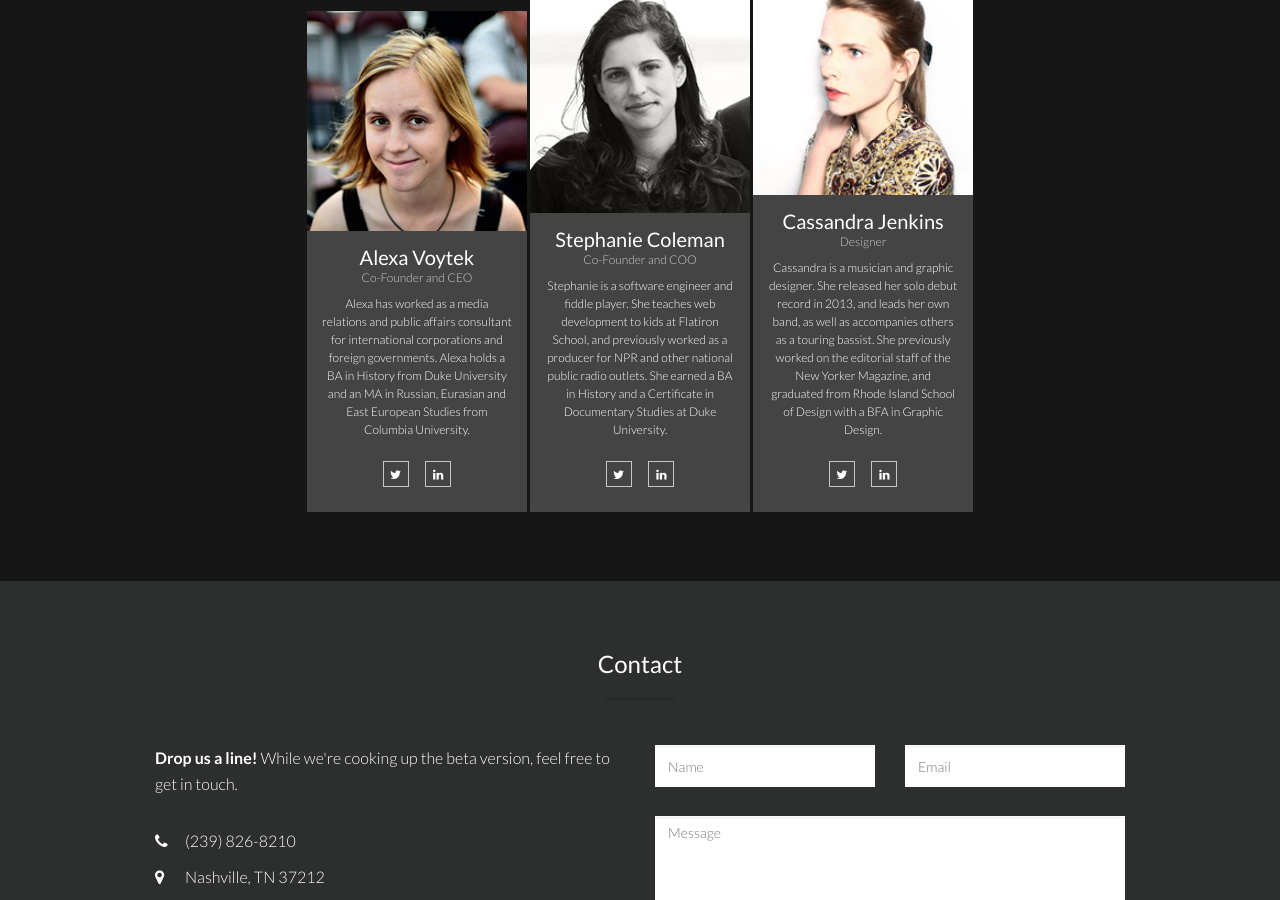
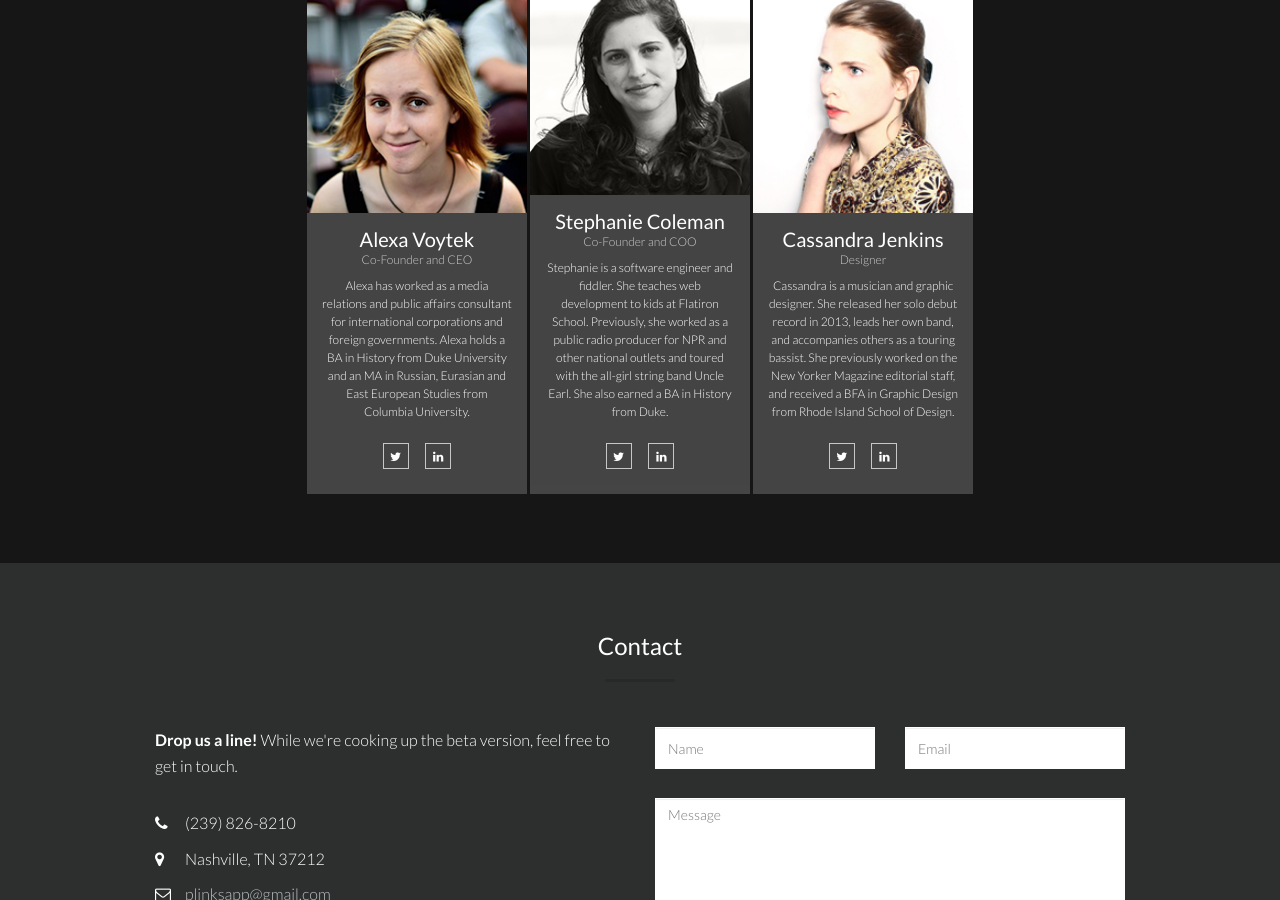
Before and after one commit to stephaniecoleman/plinks-coming-soon, a Jekyll site: the page built from index.html, in a window 1280 px wide and 900 px high, scrolled down 1804 px. Built offline with Jekyll 4.4.1, drawn with Linux system fonts in a browser that asks for light colours.

Commit message:
Fix alignment of bio boxes.

```diff
--- a/_layouts/default.html
+++ b/_layouts/default.html
@@ -194,7 +194,7 @@
                 <h4>Stephanie Coleman</h4>
                 <span class="team-member-profession">Co-Founder and COO</span>
                 <p>
-                Stephanie is a software engineer and fiddle player. She teaches web development to kids at Flatiron School, and previously worked as a producer for NPR and other national public radio outlets. She earned a BA in History and a Certificate in Documentary Studies at Duke University.
+                Stephanie is a software engineer and fiddler. She teaches web development to kids at Flatiron School. Previously, she worked as a public radio producer for NPR and other national outlets and toured with the all-girl string band Uncle Earl. She also earned a BA in History from Duke.
                 </p>
                 <div class="social">
                   <a href="http://twitter.com/stephiecoleman" class="btn btn-theme"><i class="fa fa-twitter"></i></a>
@@ -215,7 +215,7 @@
               <div class="team-member-meta">
                 <h4>Cassandra Jenkins</h4>
                 <span class="text-muted team-member-profession">Designer</span>
-                <p>Cassandra is a musician and graphic designer. She released her solo debut record in 2013, and leads her own band, as well as accompanies others as a touring bassist. She previously worked on the editorial staff of the New Yorker Magazine, and graduated from Rhode Island School of Design with a BFA in Graphic Design.<p>
+                <p>Cassandra is a musician and graphic designer. She released her solo debut record in 2013, leads her own band, and accompanies others as a touring bassist. She previously worked on the New Yorker Magazine editorial staff, and received a BFA in Graphic Design from Rhode Island School of Design.<p>
                 <div class="social">
                   <a href="http://twitter.com/cassfreshusa" class="btn btn-theme"><i class="fa fa-twitter"></i></a>
                   <a href="http://www.linkedin.com/pub/cassandra-jenkins/55/492/450" class="btn btn-theme"><i class="fa fa-linkedin"></i></a>
```
